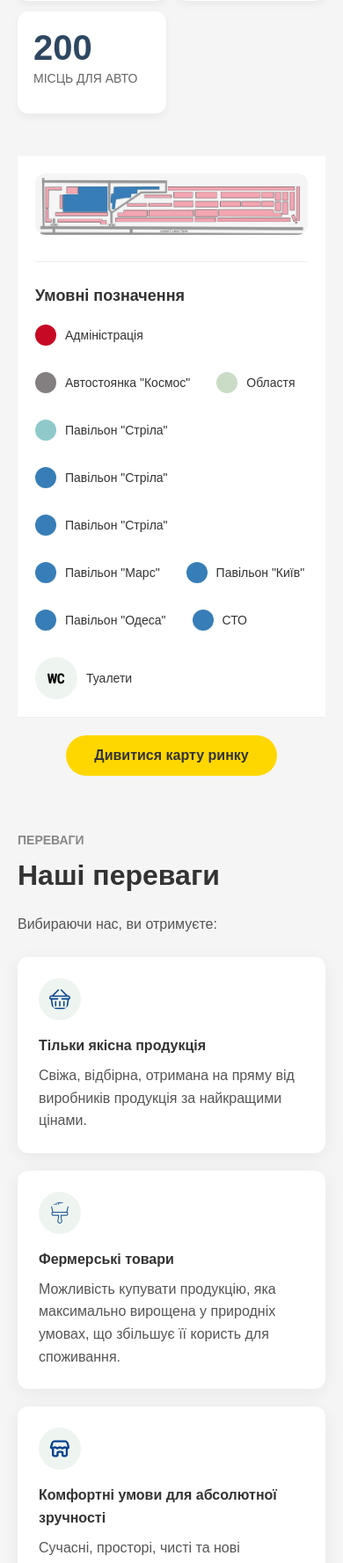
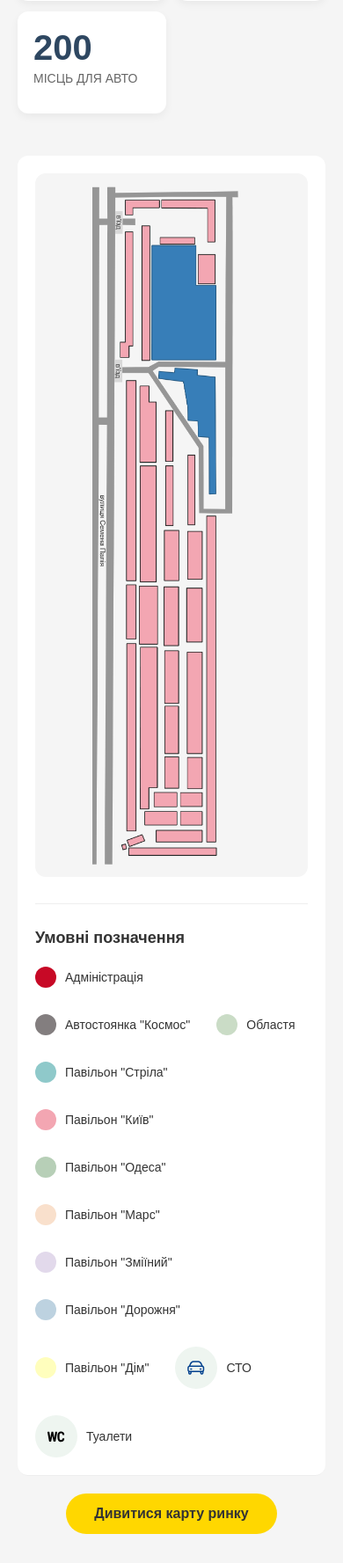
Before and after one commit to GiveMeYourSoul21/Optoviy, a PHP site: page /src/frontend/index.html in a window 390 px wide. Shown: the part 2621-4398 px from the top of the page at 88% size. Run offline with PHP 8.4, Linux system fonts and the light colour scheme.

Commit message:
feat: Добавлены начальные HTML-страницы, CSS та зображення для фронтенду.

```diff
--- a/src/frontend/css/index.css
+++ b/src/frontend/css/index.css
@@ -925,6 +925,7 @@ html {
 
 /* Map Card Styles - Left Column */
 .map-card {
+    border-radius: 12px;
     background: #ffffff;
     padding: 20px;
     /* Border radius handled by container now, or specific corners */
@@ -3126,6 +3127,27 @@ body {
     border-radius: 12px;
 }
 
+.map-horizontal {
+    display: block !important;
+}
+
+.map-vertical {
+    display: none !important;
+}
+
+@media (max-width: 900px) {
+    .map-horizontal {
+        display: none !important;
+    }
+
+    .map-vertical {
+        display: block !important;
+        max-height: 800px;
+        width: auto;
+        margin: 0 auto;
+    }
+}
+
 @media (max-width: 991px) {
     .admin-content {
         grid-template-columns: 1fr;
--- a/src/frontend/index.html
+++ b/src/frontend/index.html
@@ -8,7 +8,7 @@
     <meta http-equiv="Pragma" content="no-cache">
     <meta http-equiv="Expires" content="0">
     <title>Ринок "Оптовий"</title>
-    <link rel="stylesheet" href="css/index.css?v=6.0.0">
+    <link rel="stylesheet" href="css/index.css?v=6.0.3">
     <link rel="stylesheet" href="css/news.css">
     <link rel="stylesheet" href="css/mobile-menu.css">
 
@@ -187,7 +187,10 @@
                 <div class="map-card">
                     <div class="map-layout">
                         <div class="map-wrapper">
-                            <img src="assets/img/op_map_horizontal.png" alt="Карта ринку Оптовий" class="map-image">
+                            <img src="assets/img/op_map_horizontal.png" alt="Карта ринку Оптовий"
+                                class="map-image map-horizontal">
+                            <img src="assets/img/op_map_vertical.png" alt="Карта ринку Оптовий"
+                                class="map-image map-vertical">
                         </div>
                         <div class="legend-wrapper">
                             <h3 class="legend-title">Умовні позначення</h3>
@@ -209,27 +212,31 @@
                                     <span>Павільон "Стріла"</span>
                                 </li>
                                 <li class="legend-item">
-                                    <span class="legend-marker" style="background-color: #377eb8;"></span>
-                                    <span>Павільон "Стріла"</span>
+                                    <span class="legend-marker" style="background-color: #f3a6b2;"></span>
+                                    <span>Павільон "Київ"</span>
                                 </li>
                                 <li class="legend-item">
-                                    <span class="legend-marker" style="background-color: #377eb8;"></span>
-                                    <span>Павільон "Стріла"</span>
+                                    <span class="legend-marker" style="background-color: #B7CFB7;"></span>
+                                    <span>Павільон "Одеса"</span>
                                 </li>
                                 <li class="legend-item">
-                                    <span class="legend-marker" style="background-color: #377eb8;"></span>
+                                    <span class="legend-marker" style="background-color: #F9E0CC;"></span>
                                     <span>Павільон "Марс"</span>
                                 </li>
                                 <li class="legend-item">
-                                    <span class="legend-marker" style="background-color: #377eb8;"></span>
-                                    <span>Павільон "Київ"</span>
+                                    <span class="legend-marker" style="background-color: #E2D9EB;"></span>
+                                    <span>Павільон "Зміїний"</span>
                                 </li>
                                 <li class="legend-item">
-                                    <span class="legend-marker" style="background-color: #377eb8;"></span>
-                                    <span>Павільон "Одеса"</span>
+                                    <span class="legend-marker" style="background-color: #BDD2E0;"></span>
+                                    <span>Павільон "Дорожня"</span>
                                 </li>
                                 <li class="legend-item">
-                                    <span class="legend-marker" style="background-color: #377eb8;"></span>
+                                    <span class="legend-marker" style="background-color: #FFFEBD;"></span>
+                                    <span>Павільон "Дім"</span>
+                                </li>
+                                <li class="legend-item">
+                                    <img src="assets/svg_icons/car.svg" loading="lazy" alt="" class="icon-wrapper">
                                     <span>СТО</span>
                                 </li>
                                 <li class="legend-item">
```
Also changed, not shown: src/frontend/about.html (+13 -0 lines), src/frontend/map.html (+18 -12 lines), src/frontend/services.html (+9 -16 lines), src/frontend/assets/img/Market_Map_verticall.svg (deleted), src/frontend/assets/img/map-services-test.svg (added), src/frontend/assets/img/op_map_vertical.png (added).
